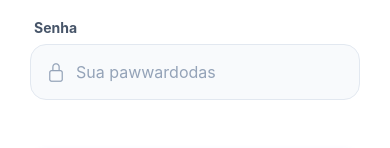
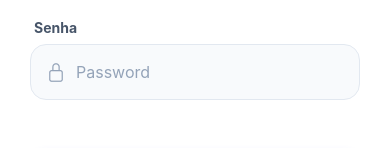
Before and after one commit to FranciscoDias87/imc, a React Native app: screen / in a window 390 px wide. Shown: the part 441-589 px from the top of the page. Built offline with nearby package versions, Linux system fonts and the light colour scheme.

Commit message:
Fix(LoginScreen): correção do placeholder do campo senha

```diff
--- a/src/screens/LoginScreen.js
+++ b/src/screens/LoginScreen.js
@@ -88,7 +88,7 @@ export default function LoginScreen({ navigation, onLoginSuccess }) {
               <Ionicons name="lock-closed-outline" size={20} color={isPassFocused ? "#4A62FF" : "#94A3B8"} />
               <TextInput
                 style={styles.input}
-                placeholder="Sua pawwardodas"
+                placeholder="Password"
                 placeholderTextColor="#94A3B8"
                 value={password}
                 onChangeText={setPassword}
```
